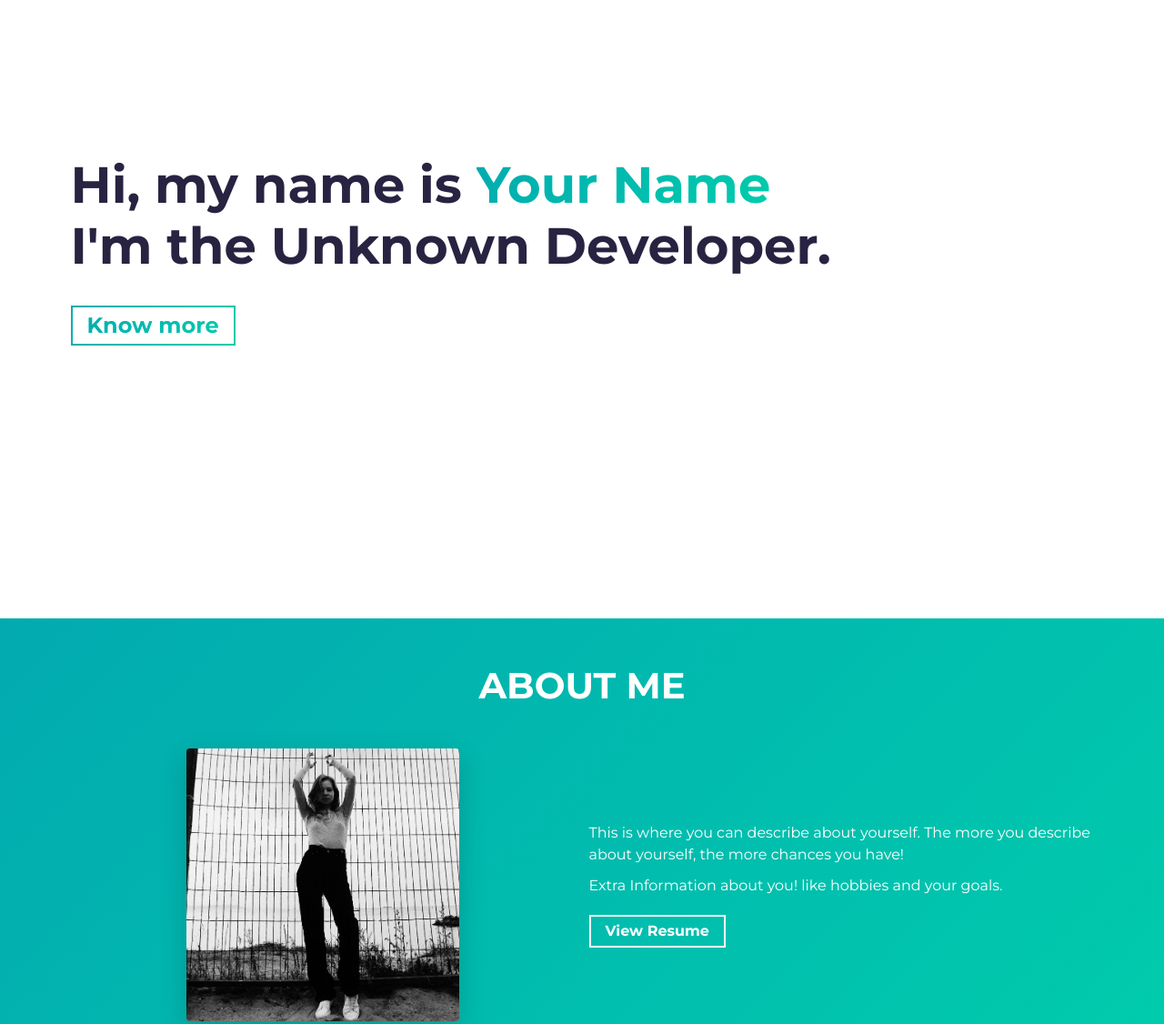
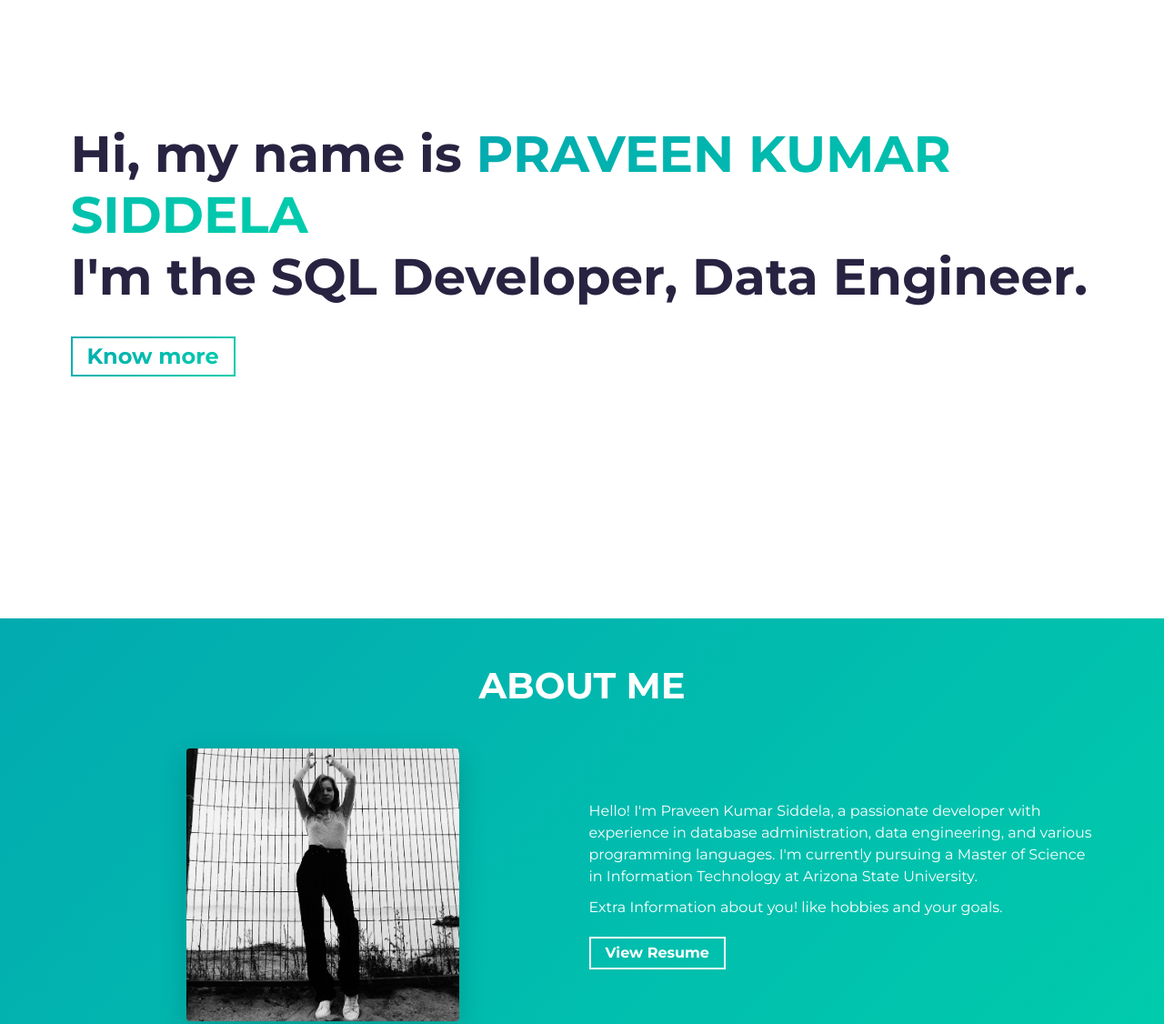
Before and after one commit to praveenkumarsiddela/Portfolio, a website built with Parcel: page src/index.html in a window 1280 px wide. Shown: the part 120-1246 px from the top of the page at 91% size. Built offline with nearby package versions, Linux system fonts and the light colour scheme.

Commit message:
Update index.html

```diff
--- a/src/index.html
+++ b/src/index.html
@@ -46,9 +46,9 @@
     <section id="hero" class="jumbotron">
       <div class="container">
         <h1 class="hero-title load-hidden">
-          Hi, my name is <span class="text-color-main">Your Name</span>
+          Hi, my name is <span class="text-color-main">PRAVEEN KUMAR SIDDELA</span>
           <br />
-          I'm the Unknown Developer.
+          I'm the SQL Developer, Data Engineer.
         </h1>
         <p class="hero-cta load-hidden">
           <a rel="noreferrer" class="cta-btn cta-btn--hero" href="#about"
@@ -79,8 +79,8 @@
           <div class="col-md-6 col-sm-12">
             <div class="about-wrapper__info load-hidden">
               <p class="about-wrapper__info-text">
-                This is where you can describe about yourself. The more you
-                describe about yourself, the more chances you have!
+               Hello! I'm Praveen Kumar Siddela, a passionate developer with experience in database administration, data engineering,
+                and various programming languages. I'm currently pursuing a Master of Science in Information Technology at Arizona State University.
               </p>
               <p class="about-wrapper__info-text">
                 Extra Information about you! like hobbies and your goals.
```
